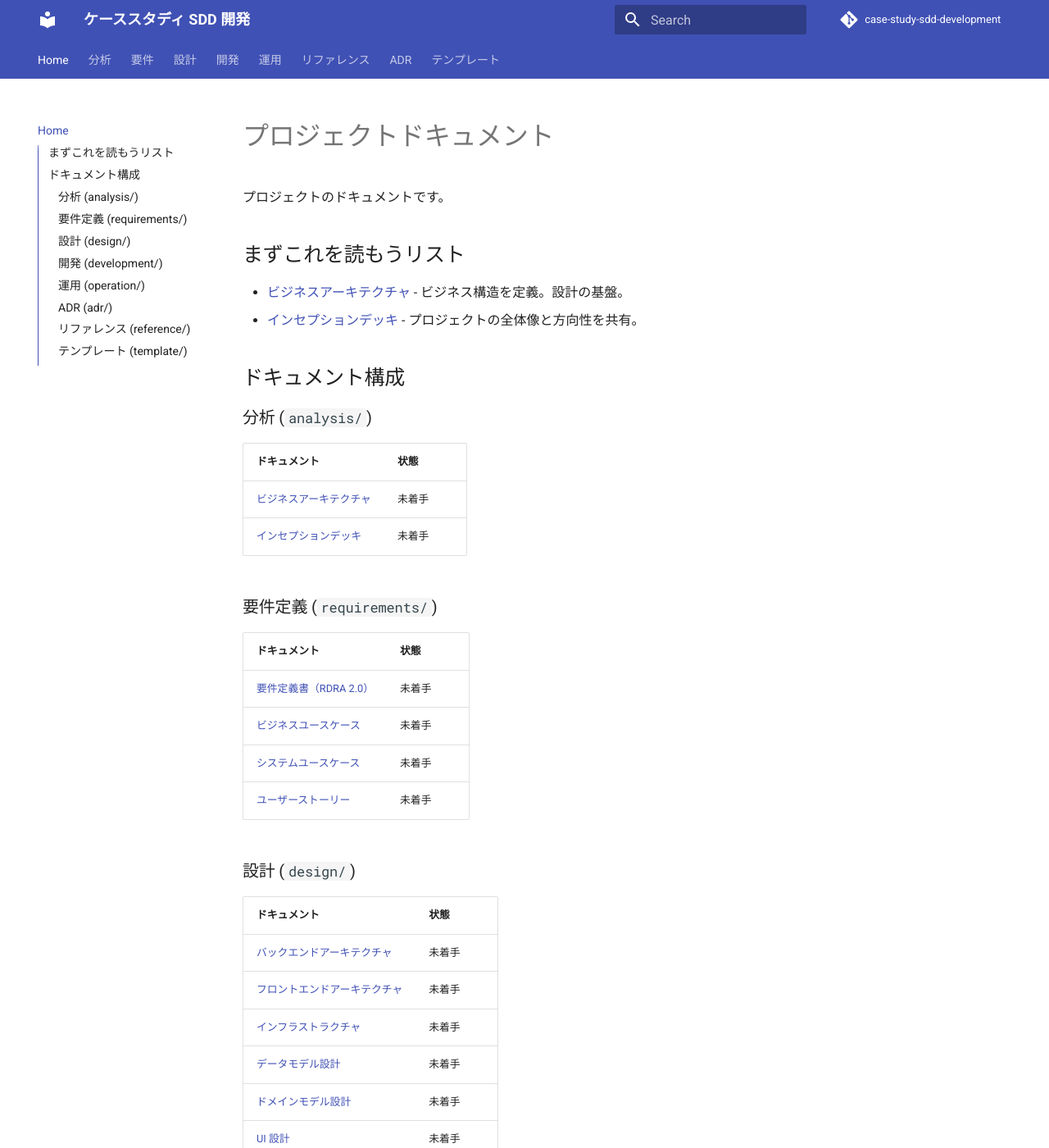
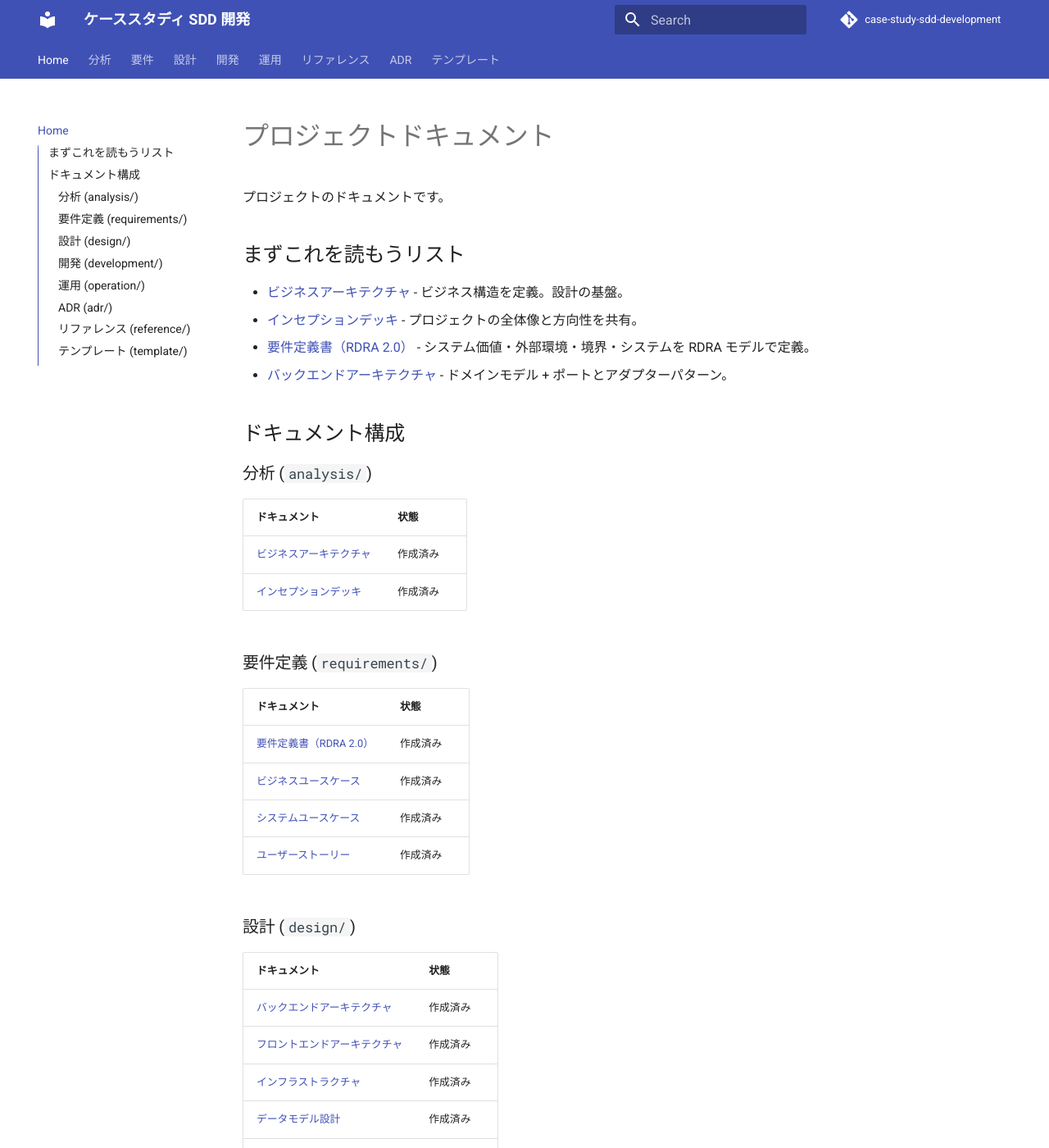
Before and after one commit to k2works/case-study-sdd-development, an MkDocs documentation site: the page built from docs/index.md, in a window 1280 px wide and 1400 px high. Shown: the whole window at 82% size. Built offline with MkDocs 1.6.1 and Material for MkDocs 9.7.7, drawn with Linux system fonts in a browser that asks for light colours; comment, search, counter and statistics services are not loaded; some of the changed text lies outside the part shown.

Commit message:
docs: ドキュメントインデックスと mkdocs ナビゲーションを更新
- 分析・要件・設計ドキュメントの状態を「作成済み」に更新
- mkdocs.yml に個別ドキュメントエントリを追加
- ドメインモデルのリンク修正（domain-model.md → domain_model.md）
- 不足していたリファレンス・テンプレートを追加

https://claude.ai/code/session_01H2kgRezawwCQJNbQb7oLR1

```diff
--- a/docs/index.md
+++ b/docs/index.md
@@ -6,6 +6,8 @@
 
 - [ビジネスアーキテクチャ](./analysis/business_architecture.md) - ビジネス構造を定義。設計の基盤。
 - [インセプションデッキ](./analysis/inception_deck.md) - プロジェクトの全体像と方向性を共有。
+- [要件定義書（RDRA 2.0）](./requirements/requirements_definition.md) - システム価値・外部環境・境界・システムを RDRA モデルで定義。
+- [バックエンドアーキテクチャ](./design/architecture_backend.md) - ドメインモデル + ポートとアダプターパターン。
 
 ## ドキュメント構成
 
@@ -13,32 +15,32 @@
 
 | ドキュメント | 状態 |
 | :--- | :--- |
-| [ビジネスアーキテクチャ](./analysis/business_architecture.md) | 未着手 |
-| [インセプションデッキ](./analysis/inception_deck.md) | 未着手 |
+| [ビジネスアーキテクチャ](./analysis/business_architecture.md) | 作成済み |
+| [インセプションデッキ](./analysis/inception_deck.md) | 作成済み |
 
 ### 要件定義 (`requirements/`)
 
 | ドキュメント | 状態 |
 | :--- | :--- |
-| [要件定義書（RDRA 2.0）](./requirements/requirements_definition.md) | 未着手 |
-| [ビジネスユースケース](./requirements/business_usecase.md) | 未着手 |
-| [システムユースケース](./requirements/system_usecase.md) | 未着手 |
-| [ユーザーストーリー](./requirements/user_story.md) | 未着手 |
+| [要件定義書（RDRA 2.0）](./requirements/requirements_definition.md) | 作成済み |
+| [ビジネスユースケース](./requirements/business_usecase.md) | 作成済み |
+| [システムユースケース](./requirements/system_usecase.md) | 作成済み |
+| [ユーザーストーリー](./requirements/user_story.md) | 作成済み |
 
 ### 設計 (`design/`)
 
 | ドキュメント | 状態 |
 | :--- | :--- |
-| [バックエンドアーキテクチャ](./design/architecture_backend.md) | 未着手 |
-| [フロントエンドアーキテクチャ](./design/architecture_frontend.md) | 未着手 |
-| [インフラストラクチャ](./design/architecture_infrastructure.md) | 未着手 |
-| [データモデル設計](./design/data-model.md) | 未着手 |
-| [ドメインモデル設計](./design/domain-model.md) | 未着手 |
-| [UI 設計](./design/ui-design.md) | 未着手 |
-| [テスト戦略](./design/test_strategy.md) | 未着手 |
-| [非機能要件](./design/non_functional.md) | 未着手 |
-| [運用要件](./design/operation.md) | 未着手 |
-| [技術スタック選定](./design/tech_stack.md) | 未着手 |
+| [バックエンドアーキテクチャ](./design/architecture_backend.md) | 作成済み |
+| [フロントエンドアーキテクチャ](./design/architecture_frontend.md) | 作成済み |
+| [インフラストラクチャ](./design/architecture_infrastructure.md) | 作成済み |
+| [データモデル設計](./design/data-model.md) | 作成済み |
+| [ドメインモデル設計](./design/domain_model.md) | 作成済み |
+| [UI 設計](./design/ui-design.md) | 作成済み |
+| [テスト戦略](./design/test_strategy.md) | 作成済み |
+| [非機能要件](./design/non_functional.md) | 作成済み |
+| [運用要件](./design/operation.md) | 作成済み |
+| [技術スタック選定](./design/tech_stack.md) | 作成済み |
 
 ### 開発 (`development/`)
 
@@ -91,6 +93,7 @@
 - [Codex CLI MCP サーバー設定手順](./reference/CodexCLIMCPサーバー設定手順.md)
 - [SonarQube ローカル環境セットアップ手順書](./reference/SonarQubeローカル環境セットアップ手順書.md)
 - [Vim 操作マニュアル](./reference/Vim操作マニュアル.md)
+- [運用スクリプト作成ガイド](./reference/運用スクリプト作成ガイド.md)
 
 ### テンプレート (`template/`)
 
@@ -106,4 +109,9 @@
 - [イテレーション計画](./template/イテレーション計画.md)
 - [イテレーション完了報告書](./template/イテレーション完了報告書.md)
 - [リリース計画](./template/リリース計画.md)
+- [リリース完了報告書](./template/リリース完了報告書.md)
 - [README](./template/README.md)
+- [アプリケーション開発環境セットアップ手順書](./template/アプリケーション開発環境セットアップ手順書.md)
+- [開発環境セットアップ手順書](./template/開発環境セットアップ手順書.md)
+- [AWS ステージング環境セットアップ手順書](./template/AWSステージング環境セットアップ手順書.md)
+- [AWS プロダクション環境セットアップ手順書](./template/AWSプロダクション環境セットアップ手順書.md)
--- a/mkdocs.yml
+++ b/mkdocs.yml
@@ -65,10 +65,26 @@ nav:
   - Home: index.md
   - 分析:
       - 概要: analysis/index.md
+      - ビジネスアーキテクチャ: analysis/business_architecture.md
+      - インセプションデッキ: analysis/inception_deck.md
   - 要件:
       - 概要: requirements/index.md
+      - 要件定義書（RDRA 2.0）: requirements/requirements_definition.md
+      - ビジネスユースケース: requirements/business_usecase.md
+      - システムユースケース: requirements/system_usecase.md
+      - ユーザーストーリー: requirements/user_story.md
   - 設計:
       - 概要: design/index.md
+      - バックエンドアーキテクチャ: design/architecture_backend.md
+      - フロントエンドアーキテクチャ: design/architecture_frontend.md
+      - インフラストラクチャ: design/architecture_infrastructure.md
+      - データモデル設計: design/data-model.md
+      - ドメインモデル設計: design/domain_model.md
+      - UI 設計: design/ui-design.md
+      - テスト戦略: design/test_strategy.md
+      - 非機能要件: design/non_functional.md
+      - 運用要件: design/operation.md
+      - 技術スタック選定: design/tech_stack.md
   - 開発:
       - 概要: development/index.md
   - 運用:
@@ -100,6 +116,7 @@ nav:
       - Codex CLI MCP サーバー設定手順: reference/CodexCLIMCPサーバー設定手順.md
       - SonarQube ローカル環境セットアップ手順書: reference/SonarQubeローカル環境セットアップ手順書.md
       - Vim 操作マニュアル: reference/Vim操作マニュアル.md
+      - 運用スクリプト作成ガイド: reference/運用スクリプト作成ガイド.md
   - ADR:
       - 概要: adr/index.md
       - ADR-001 アーキテクチャパターン選定: adr/001-architecture-pattern.md
@@ -117,4 +134,9 @@ nav:
       - イテレーション計画: template/イテレーション計画.md
       - イテレーション完了報告書: template/イテレーション完了報告書.md
       - リリース計画: template/リリース計画.md
+      - リリース完了報告書: template/リリース完了報告書.md
       - README: template/README.md
+      - アプリケーション開発環境セットアップ手順書: template/アプリケーション開発環境セットアップ手順書.md
+      - 開発環境セットアップ手順書: template/開発環境セットアップ手順書.md
+      - AWS ステージング環境セットアップ手順書: template/AWSステージング環境セットアップ手順書.md
+      - AWS プロダクション環境セットアップ手順書: template/AWSプロダクション環境セットアップ手順書.md
```
Also changed, not shown: docs/design/index.md (+1 -1 lines).
